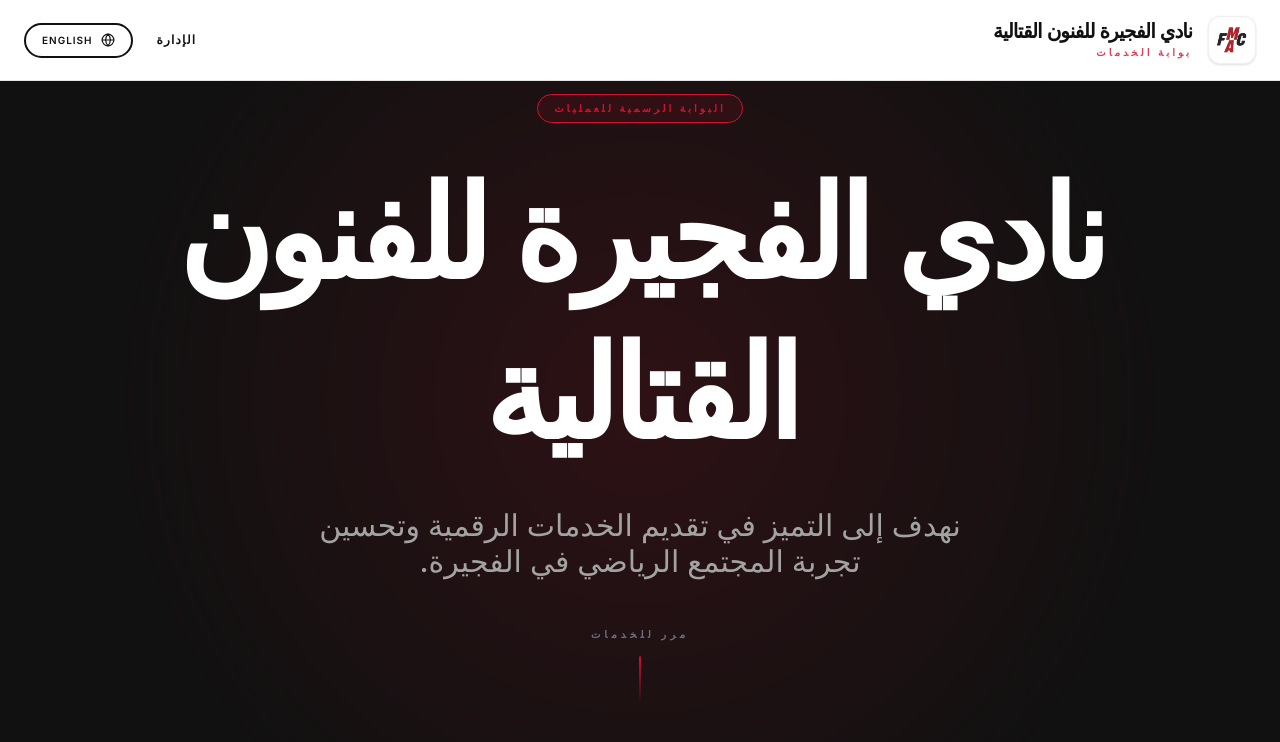
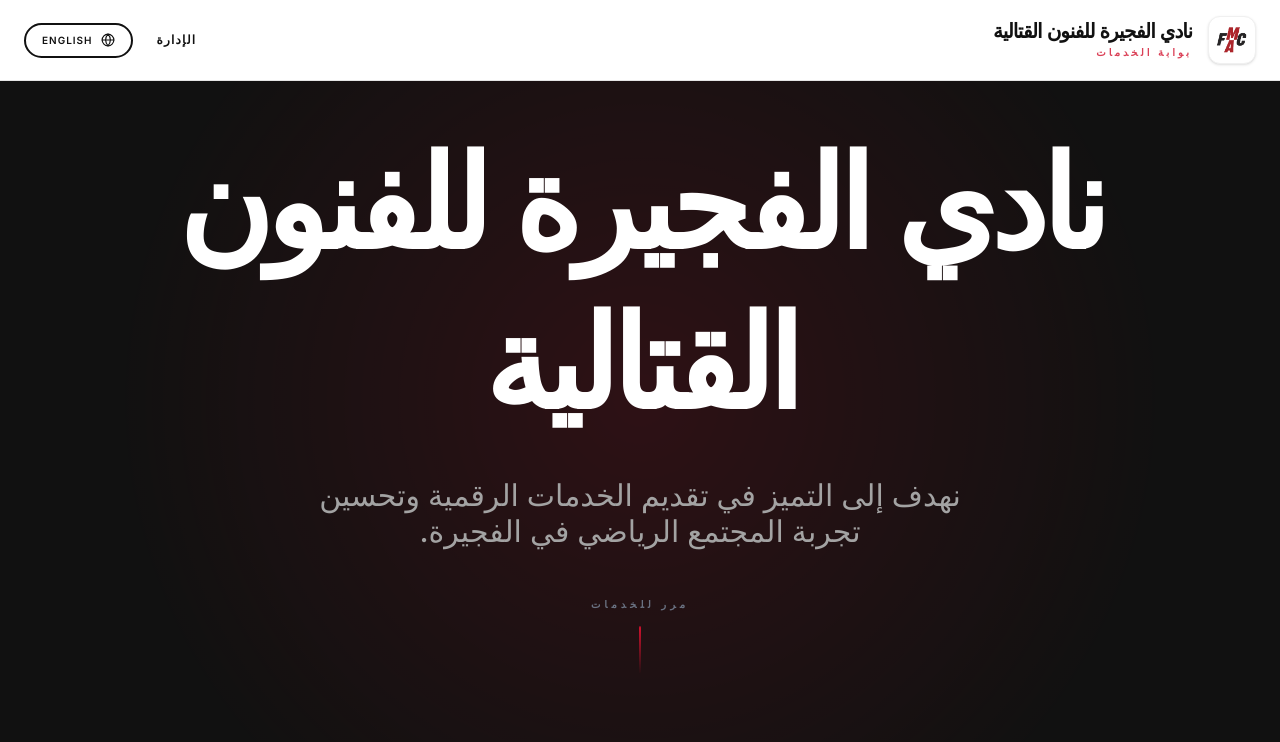
Before and after one commit to mohdmohsen019-max/fmac-ops, a Next.js app: page / in a window 1280 px wide. Shown: the top 742 px of the page. Built offline with nearby package versions, Linux system fonts and the light colour scheme; a web font is replaced by a local one.

Commit message:
style: remove unnecessary UI elements for a cleaner landing page

```diff
--- a/src/app/page.tsx
+++ b/src/app/page.tsx
@@ -93,9 +93,6 @@
            transition={{ duration: 0.8, ease: "easeOut" }}
            className="relative z-10"
         >
-          <div className="inline-block px-4 py-1.5 rounded-full border border-brand bg-brand/10 text-brand text-[10px] font-black uppercase tracking-[0.3em] mb-8">
-            {language === 'ar' ? 'البوابة الرسمية للعمليات' : 'Official Operations Portal'}
-          </div>
 
           <h1 className="text-5xl md:text-9xl font-black mb-8 leading-[0.85] tracking-tighter uppercase max-w-6xl mx-auto">
             {language === 'ar' ? (
@@ -135,7 +132,6 @@
             className="flex items-center justify-between mb-16 border-b-4 border-black pb-8"
           >
             <h2 className="text-3xl md:text-4xl font-black uppercase tracking-widest text-black flex items-center gap-4">
-               <span className="w-10 h-10 bg-brand flex items-center justify-center text-white text-xs">01</span>
                {language === 'ar' ? 'خدماتنا' : 'OUR SERVICES'}
             </h2>
             <div className="hidden md:block h-1 w-32 bg-gray-100" />
@@ -169,10 +165,6 @@
                   </div>
                 </div>
 
-                {/* Decorative Accent Symbol */}
-                <div className="absolute top-8 right-10 text-5xl font-black text-gray-100 group-hover:text-white/5 transition-colors pointer-events-none select-none">
-                   {service.id === 'inquiry' ? '?' : service.id === 'complaint' ? '!' : '/'}
-                </div>
               </motion.button>
             ))}
           </motion.div>
```
